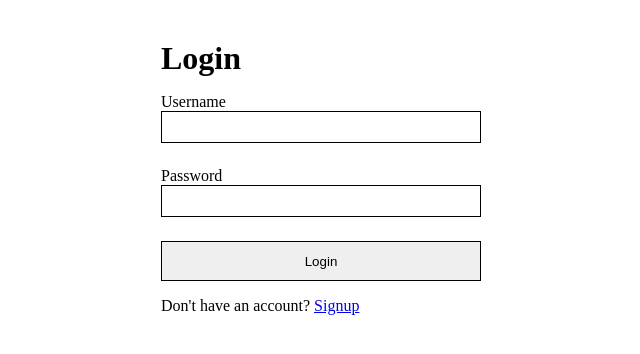
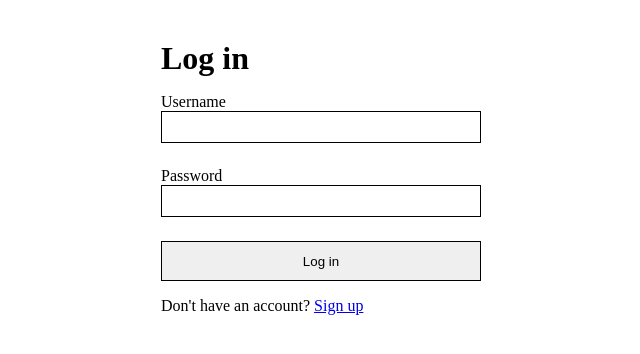
Before and after one commit to s-gas/memo, a React app in the folder web/: page /login in a window 1280 px wide. Shown: the top 354 px of the page, without its empty margins (319-959 px from the left). Built offline with nearby package versions, Linux system fonts and the light colour scheme; the HTML template or start-up script is replaced by a standard one.

Commit message:
Change login/signup to log in/sign up

```diff
--- a/web/src/App.jsx
+++ b/web/src/App.jsx
@@ -1,4 +1,3 @@
-import { useState } from 'react'
 import { Route, Routes, Navigate } from 'react-router-dom'
 import Register from './pages/Register'
 import Login from './pages/Login'
--- a/web/src/pages/Login.jsx
+++ b/web/src/pages/Login.jsx
@@ -23,13 +23,13 @@ const Login = () => {
 
   return (
     <div className="page">
-      <h1>Login</h1>
+      <h1>Log in</h1>
       <form className="auth-form" onSubmit={handleSubmit}>
         <Input name="username" value={form.username} handler={handleChange} submit={submit}/>
         <Input name="password" value={form.password} handler={handleChange} submit={submit}/>
-        <button className="submit-button" type="submit">Login</button>
+        <button className="submit-button" type="submit">Log in</button>
       </form>
-      <p>Don't have an account? <Link to="/register">Signup</Link></p>
+      <p>Don't have an account? <Link to="/register">Sign up</Link></p>
     </div>
   )
 }
--- a/web/src/pages/Register.jsx
+++ b/web/src/pages/Register.jsx
@@ -35,7 +35,7 @@ const Register = () => {
 
   return (
     <div className="page">
-      <h1>Signup</h1>
+      <h1>Sign up</h1>
       <form className="auth-form" onSubmit={handleSubmit}>
         <Input name="username" value={form.username} handler={handleChange} submit={submit}/>
         <Input name="email" value={form.email} handler={handleChange}
@@ -44,8 +44,8 @@ const Register = () => {
           validate={() => form.password.length >= 8} message="Passwords must be at least 8 characters long" submit={submit}/>
         <Input name="confirmPassword" value={form.confirmPassword} handler={handleChange}
           validate={() => form.password === form.confirmPassword} message="Passwords don't match" submit={submit}/>
-        <button className="submit-button" type="submit">Signup</button>
-        <p className="auth-link">Already registered? <Link to="/login">Login</Link></p>
+        <button className="submit-button" type="submit">Sign up</button>
+        <p className="auth-link">Already registered? <Link to="/login">Log in</Link></p>
       </form>
     </div>
   )
```
